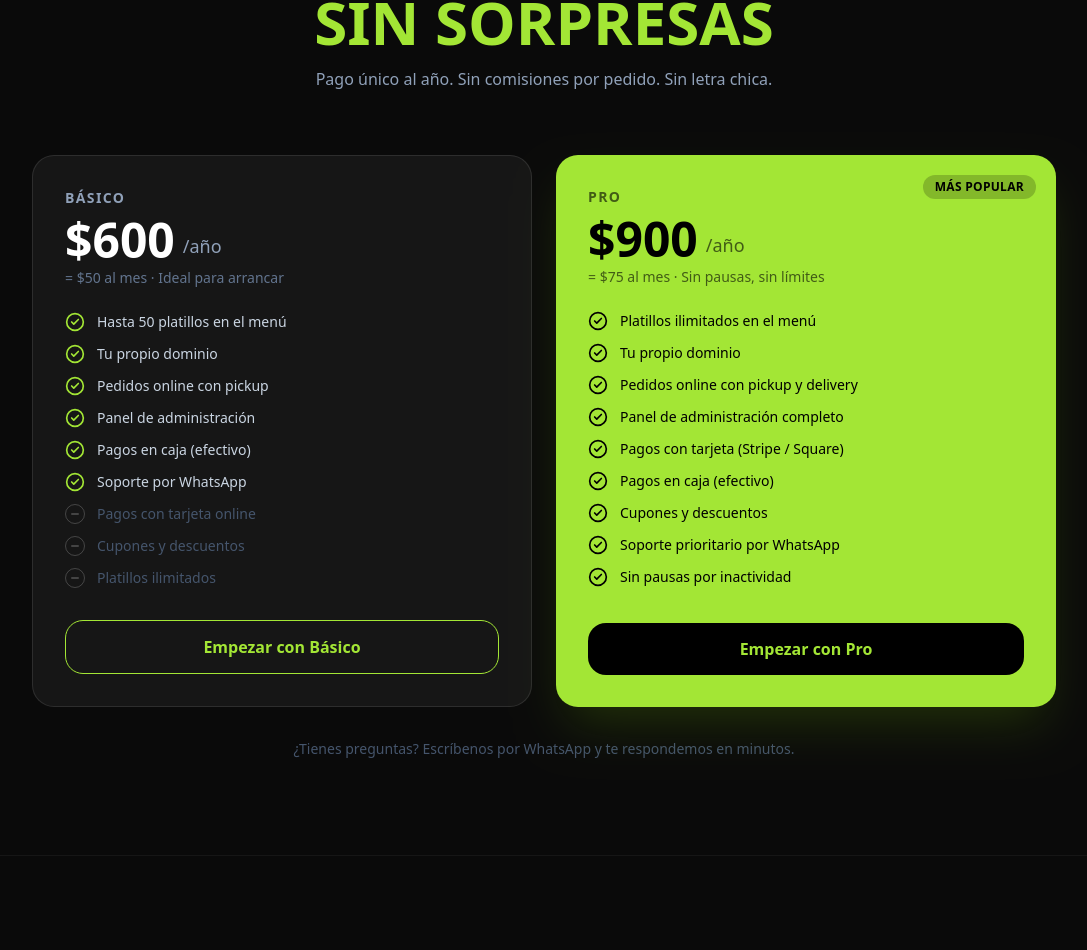
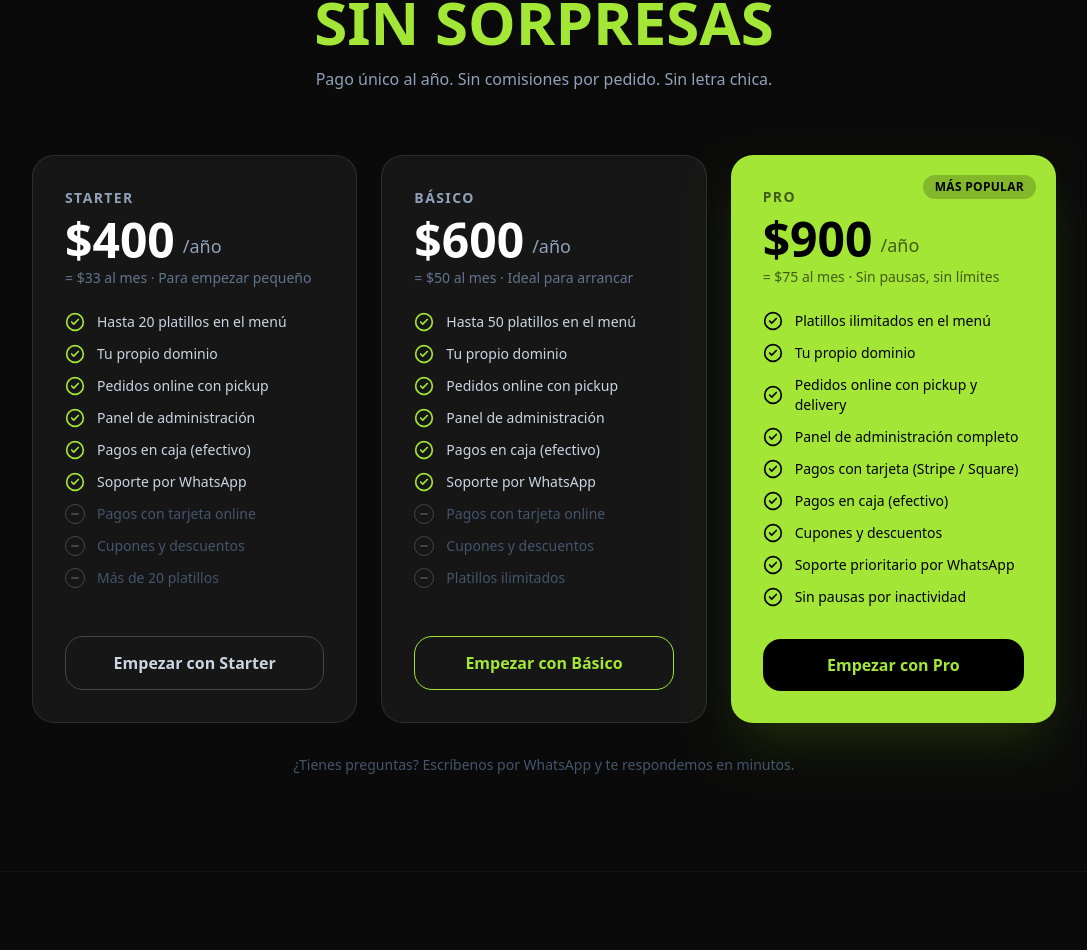
Before and after one commit to julioolivodeveloper/Ordermind, a Next.js app: page / in a window 1280 px wide. Shown: the part 2198-3148 px from the top of the page, without its empty margins (96-1183 px from the left). Built offline with nearby package versions, Linux system fonts and the light colour scheme; no server answers.

Commit message:
feat: add Starter $400/yr plan — 3-tier pricing
Co-Authored-By: Claude Sonnet 4.6 <noreply@anthropic.com>

```diff
--- a/src/app/page.tsx
+++ b/src/app/page.tsx
@@ -389,14 +389,63 @@ export default function Home() {
             </p>
           </motion.div>
 
-          <div className="grid grid-cols-1 md:grid-cols-2 gap-6">
+          <div className="grid grid-cols-1 md:grid-cols-3 gap-6">
+
+            {/* Plan Starter */}
+            <motion.div
+              initial={{ opacity: 0, y: 30 }}
+              whileInView={{ opacity: 1, y: 0 }}
+              viewport={{ once: true }}
+              transition={{ duration: 0.6, delay: 0.1 }}
+              className="bg-white/5 border border-white/10 rounded-3xl p-8 flex flex-col"
+            >
+              <div className="mb-6">
+                <p className="text-slate-400 text-sm font-semibold uppercase tracking-widest mb-2">Starter</p>
+                <div className="flex items-end gap-2 mb-1">
+                  <span className="text-5xl font-black text-white">$400</span>
+                  <span className="text-slate-400 text-lg mb-1">/año</span>
+                </div>
+                <p className="text-slate-500 text-sm">= $33 al mes · Para empezar pequeño</p>
+              </div>
+
+              <ul className="space-y-3 mb-8 flex-1">
+                {[
+                  { ok: true,  text: 'Hasta 20 platillos en el menú' },
+                  { ok: true,  text: 'Tu propio dominio' },
+                  { ok: true,  text: 'Pedidos online con pickup' },
+                  { ok: true,  text: 'Panel de administración' },
+                  { ok: true,  text: 'Pagos en caja (efectivo)' },
+                  { ok: true,  text: 'Soporte por WhatsApp' },
+                  { ok: false, text: 'Pagos con tarjeta online' },
+                  { ok: false, text: 'Cupones y descuentos' },
+                  { ok: false, text: 'Más de 20 platillos' },
+                ].map((item) => (
+                  <li key={item.text} className="flex items-center gap-3">
+                    {item.ok
+                      ? <CheckCircle2 className="w-5 h-5 text-[#a3e635] shrink-0" />
+                      : <div className="w-5 h-5 rounded-full border border-white/20 shrink-0 flex items-center justify-center"><div className="w-2 h-0.5 bg-white/20 rounded" /></div>
+                    }
+                    <span className={item.ok ? 'text-slate-300 text-sm' : 'text-slate-600 text-sm'}>{item.text}</span>
+                  </li>
+                ))}
+              </ul>
+
+              <a
+                href="https://wa.me/12094609828"
+                target="_blank"
+                rel="noopener noreferrer"
+                className="w-full text-center border border-white/20 text-slate-300 hover:border-[#a3e635] hover:text-[#a3e635] px-6 py-3.5 rounded-2xl font-black text-base transition-all"
+              >
+                Empezar con Starter
+              </a>
+            </motion.div>
 
             {/* Plan Básico */}
             <motion.div
               initial={{ opacity: 0, y: 30 }}
               whileInView={{ opacity: 1, y: 0 }}
               viewport={{ once: true }}
-              transition={{ duration: 0.6, delay: 0.1 }}
+              transition={{ duration: 0.6, delay: 0.2 }}
               className="bg-white/5 border border-white/10 rounded-3xl p-8 flex flex-col"
             >
               <div className="mb-6">
```
